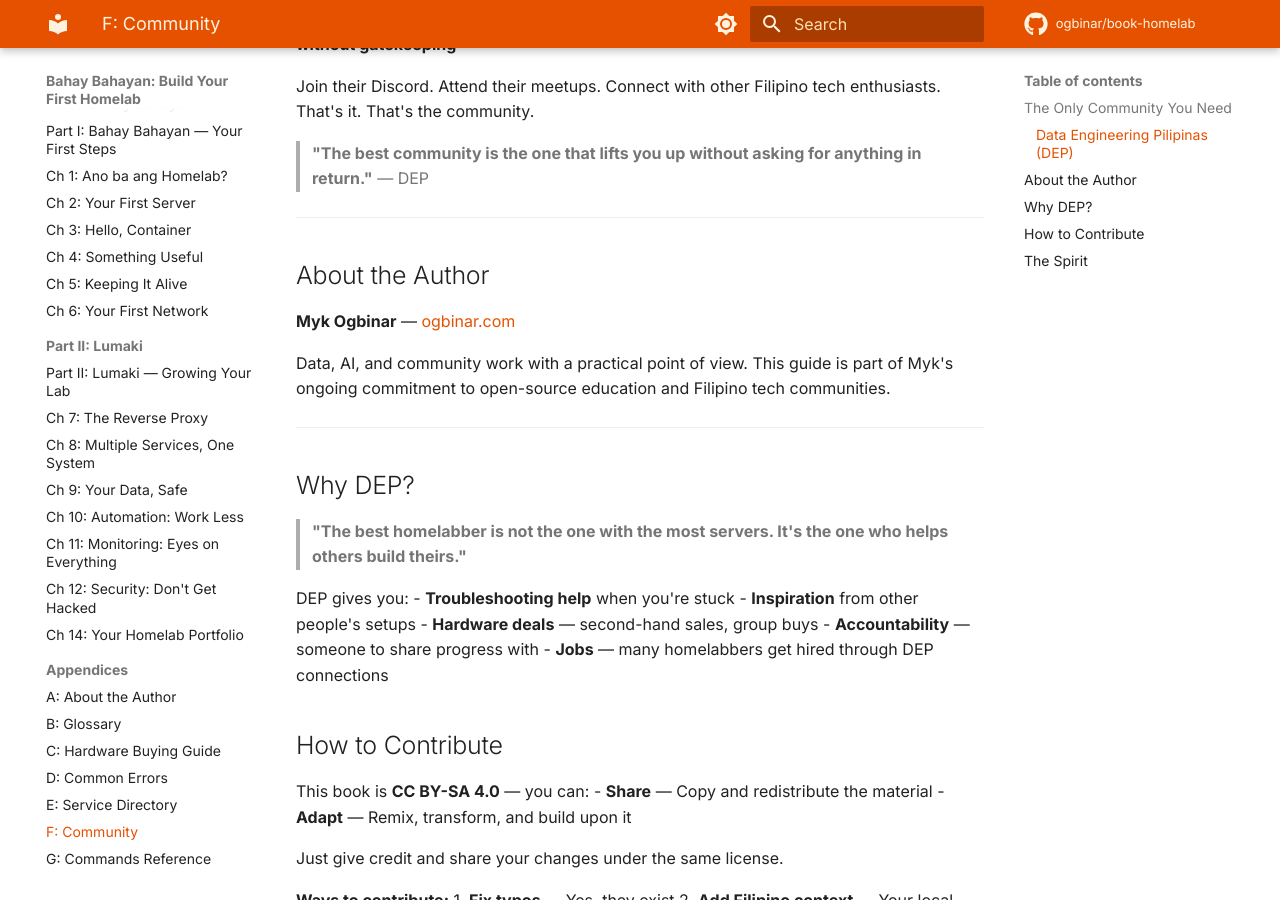
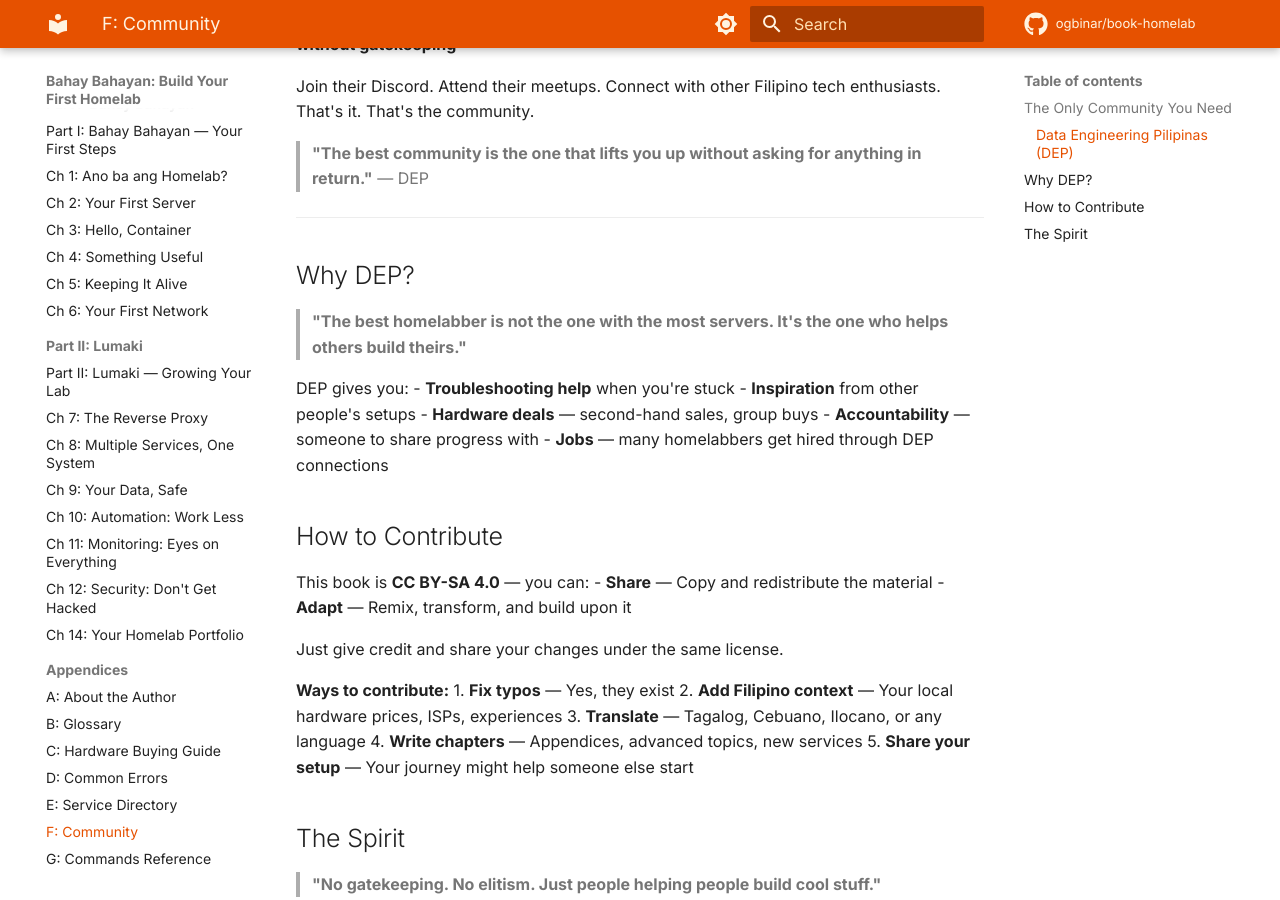
Before and after one commit to ogbinar/book-homelab, an MkDocs documentation site: the page built from docs/appendix/community.md, in a window 1280 px wide and 900 px high, scrolled down 415 px. Built offline with MkDocs 1.6.1 and Material for MkDocs 9.7.7, drawn with Linux system fonts in a browser that asks for light colours; comment, search, counter and statistics services are not loaded.

```diff
--- a/docs/appendix/community.md
+++ b/docs/appendix/community.md
@@ -19,14 +19,6 @@
 Join their Discord. Attend their meetups. Connect with other Filipino tech enthusiasts. That's it. That's the community.
 
 > **"The best community is the one that lifts you up without asking for anything in return."** — DEP
-
----
-
-## About the Author
-
-**Myk Ogbinar** — [ogbinar.com](https://ogbinar.com)
-
-Data, AI, and community work with a practical point of view. This guide is part of Myk's ongoing commitment to open-source education and Filipino tech communities.
 
 ---
 
```
